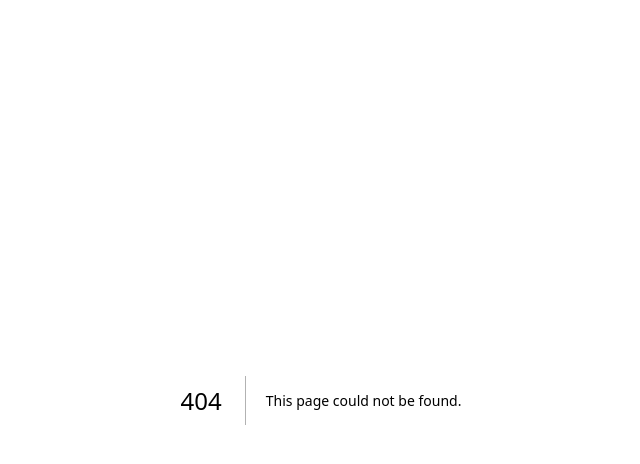
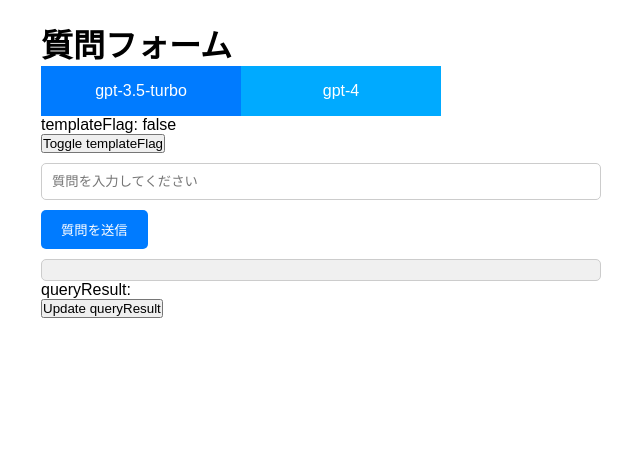
Before and after one commit to toramine/gpt_application, a Next.js app: page /gpt in a window 1280 px wide. Before the commit this address had no page. Shown: the top 464 px of the page, without its empty margins (319-959 px from the left). Built offline with nearby package versions, Linux system fonts and the light colour scheme.

Commit message:
gtpページを作成途中 次は、質問を投げてレスポンスを受け取るところまで作る予定 その次にテンプレートの機能

```diff
--- /dev/null
+++ b/components/TemplateFalse.js
@@ -0,0 +1,16 @@
+import React from "react";
+import styles from "./TemplateFalse.module.css";
+
+function TemplateFalse({ question, setQuestion }) {
+  return (
+    <input
+      type="text"
+      className={styles["question-input"]}
+      placeholder="質問を入力してください"
+      value={question}
+      onChange={(e) => setQuestion(e.target.value)}
+    />
+  );
+}
+
+export default TemplateFalse;
--- /dev/null
+++ b/components/TemplateFalse.module.css
@@ -0,0 +1,7 @@
+.question-input {
+  width: 100%;
+  padding: 10px;
+  margin-top: 10px;
+  border: 1px solid #ccc;
+  border-radius: 5px;
+}
--- /dev/null
+++ b/components/TemplateTrue.js
@@ -0,0 +1,9 @@
+import React from "react";
+
+const TemplateTrue = () => {
+  // コンポーネントの中身をここに記述します
+
+  return <div>templateTrue</div>;
+};
+
+export default TemplateTrue;
--- /dev/null
+++ b/pages/gpt.js
@@ -0,0 +1,74 @@
+import { useState } from "react";
+import TemplateFalse from "../components/TemplateFalse";
+import TemplateTrue from "../components/TemplateTrue";
+import styles from "../styles/Gpt.module.css";
+
+const Gpt = () => {
+  const [selectedButton, setSelectedButton] = useState("gpt-3.5-turbo");
+  const [question, setQuestion] = useState("");
+  const [response, setResponse] = useState("");
+  const [templateFlag, setTemplateFlag] = useState(false);
+  const [queryResult, setQueryResult] = useState("");
+
+  const toggleTemplateFlag = () => {
+    setTemplateFlag(!templateFlag); // true と false を切り替える
+  };
+
+  const updateQueryResult = (newResult) => {
+    setQueryResult(newResult);
+  };
+
+  const handleButtonClick = (buttonText) => {
+    setSelectedButton(buttonText);
+  };
+
+  const handleSubmit = () => {
+    const responseText = `選択: ${selectedButton}, 質問: ${question}`;
+    setResponse(responseText);
+  };
+
+  return (
+    <div className={styles.container}>
+      <h1>質問フォーム</h1>
+      <div className={styles.buttons}>
+        <button
+          className={`${styles.button} ${
+            selectedButton === "gpt-3.5-turbo" ? styles.selected : ""
+          }`}
+          onClick={() => handleButtonClick("gpt-3.5-turbo")}
+        >
+          gpt-3.5-turbo
+        </button>
+        <button
+          className={`${styles.button} ${
+            selectedButton === "gpt-4" ? styles.selected : ""
+          }`}
+          onClick={() => handleButtonClick("gpt-4")}
+        >
+          gpt-4
+        </button>
+      </div>
+      <p>templateFlag: {templateFlag ? "true" : "false"}</p>
+      <button onClick={toggleTemplateFlag}>Toggle templateFlag</button>
+      {templateFlag ? (
+        <TemplateTrue />
+      ) : (
+        <TemplateFalse templateFlag={templateFlag} setQuestion={setQuestion} />
+      )}
+      <button className={styles["submit-button"]} onClick={handleSubmit}>
+        質問を送信
+      </button>
+      <div className={styles.response}>
+        <p>{response}</p>
+      </div>
+      <div>
+        <p>queryResult: {queryResult}</p>
+        <button onClick={() => updateQueryResult("New Query Result")}>
+          Update queryResult
+        </button>
+      </div>
+    </div>
+  );
+};
+
+export default Gpt;
--- /dev/null
+++ b/styles/Gpt.module.css
@@ -0,0 +1,48 @@
+
+.container {
+    max-width: 600px;
+    margin: 0 auto;
+    padding: 20px;
+}
+
+.buttons {
+  /* display: flex; */
+  gap: 10px;
+}
+
+.button {
+  background-color: #00aaff;
+  color: white;
+  height: 50px;
+  width: 200px;
+  padding: 10px 20px;
+  border: none;
+  border-radius: 0;
+  cursor: pointer;
+  font-size: 16px;
+  flex: 1;
+  text-align: center;
+  transition: background-color 0.3s;
+}
+
+.button.selected {
+  background-color: #007bff;
+}
+
+.submit-button {
+    background-color: #007bff;
+    color: white;
+    padding: 10px 20px;
+    border: none;
+    border-radius: 5px;
+    cursor: pointer;
+    margin-top: 10px;
+}
+
+.response {
+    background-color: #f0f0f0;
+    padding: 10px;
+    border: 1px solid #ccc;
+    border-radius: 5px;
+    margin-top: 10px;
+}
--- a/styles/globals.css
+++ b/styles/globals.css
@@ -3,3 +3,7 @@
   margin: 0;
   box-sizing: border-box;
 }
+
+body {
+  font-family: Arial, sans-serif;
+}
```
Also changed, not shown: pages/index.js (+5 -2 lines).
